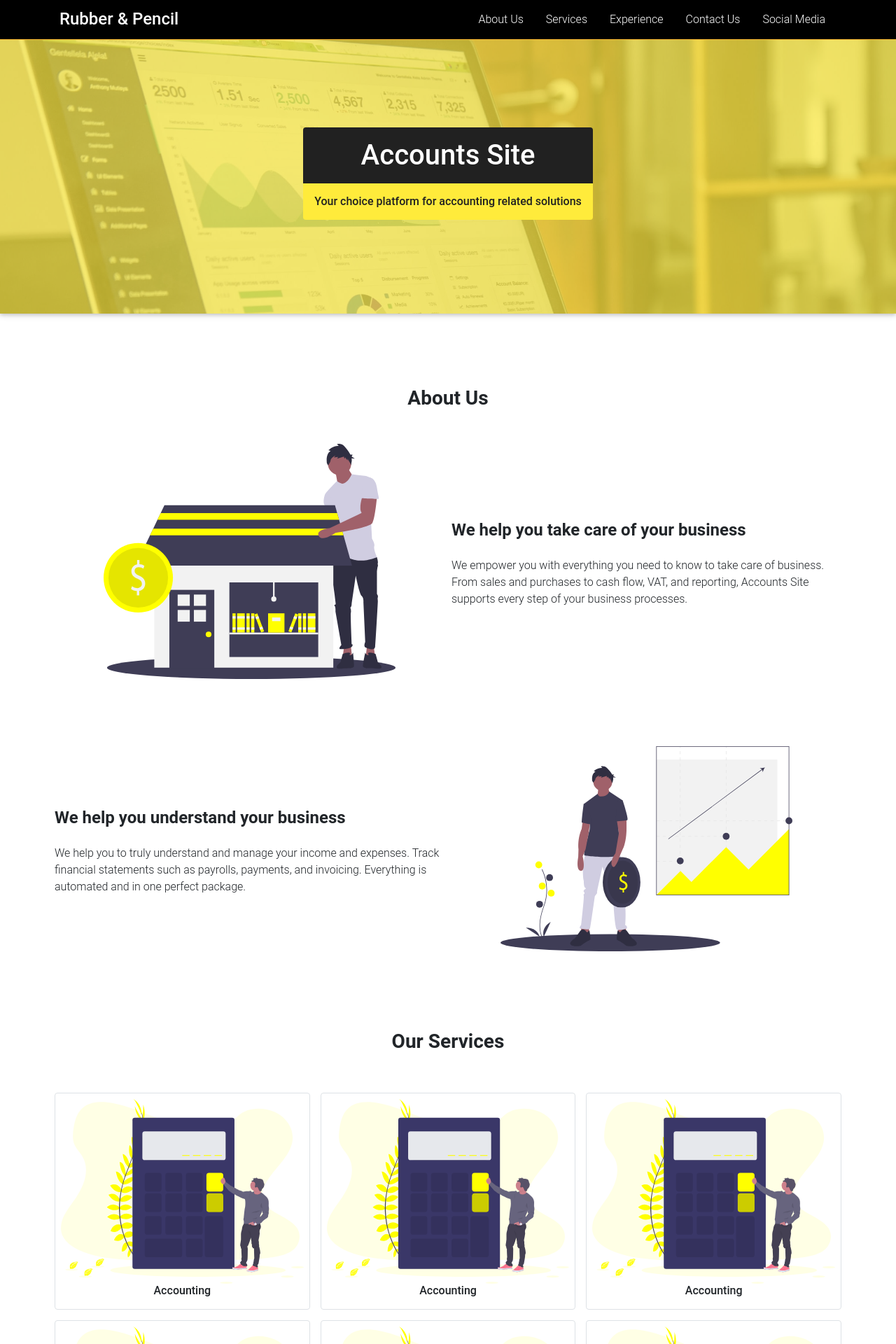
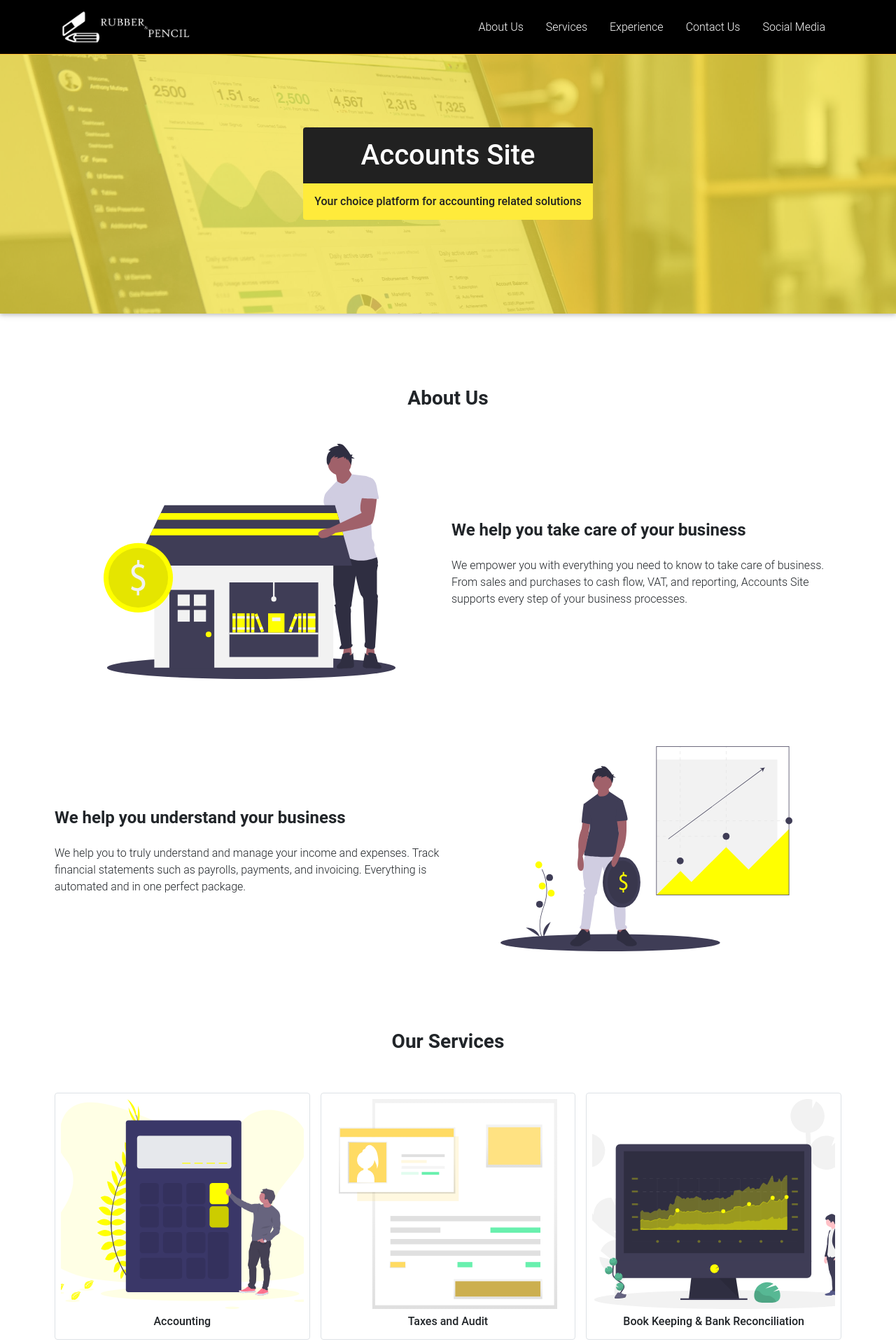
Before and after one commit to ThukuWakogi/accounts, a Django app: page / in a window 1280 px wide. Shown: the top 1920 px of the page at 70% size. Run offline with Django 3.2, Linux system fonts and the light colour scheme; some libraries are stand-ins or nearby versions.

Commit message:
Add Logo, Contacts and Services

```diff
--- a/templates/base.html
+++ b/templates/base.html
@@ -1,109 +1,139 @@
-{% load static %}
-{%load humanize%}
+{% load static %} {% load humanize %}
 <!DOCTYPE html>
 <html lang="en">
-
   <head>
-  <meta charset="utf-8">
-  <meta name="viewport" content="width=device-width, initial-scale=1, shrink-to-fit=no">
-  <meta http-equiv="x-ua-compatible" content="ie=edge">
+    <meta charset="utf-8" />
+    <meta
+      name="viewport"
+      content="width=device-width, initial-scale=1, shrink-to-fit=no"
+    />
+    <meta http-equiv="x-ua-compatible" content="ie=edge" />
     <title>Accounts - Home</title>
-  <link rel="icon" href="{% static 'images/a.png' %}"  sizes="16x16">
+    <link rel="icon" href="{% static 'images/a.png' %}" sizes="16x16" />
 
     <!-- Font Awesome -->
-  <link rel="stylesheet" href="https://use.fontawesome.com/releases/v5.11.2/css/all.css">
+    <link
+      rel="stylesheet"
+      href="https://use.fontawesome.com/releases/v5.11.2/css/all.css"
+    />
 
     <!-- CSS -->
-  <link rel="stylesheet" href="https://maxcdn.bootstrapcdn.com/bootstrap/4.4.1/css/bootstrap.min.css">
-  <link rel="stylesheet" href="{% static 'css/mdb.css' %}" >
-  {%block styles%}
-  {%endblock%}
+    <link
+      rel="stylesheet"
+      href="https://maxcdn.bootstrapcdn.com/bootstrap/4.4.1/css/bootstrap.min.css"
+    />
+    <link rel="stylesheet" href="{% static 'css/mdb.css' %}" />
+    {% block styles %} {% endblock %}
+    <style>
+      .nav-logo {
+        width: 190px;
+      }
 
+      footer {
+        margin-bottom: -25px;
+      }
+
+      .contacts p {
+        margin: 0;
+      }
+    </style>
   </head>
   <body>
     <!--Main Navigation-->
     <header>
       <!-- Navbar -->
-    <nav class="navbar black fixed-top navbar-expand-lg navbar-expand-md navbar-expand-sm border-bottom border-warning  navbar-dark z-depth-0 pt-0 mt-0 pb-0 mb-0">
+      <nav
+        class="navbar black fixed-top navbar-expand-lg navbar-expand-md navbar-expand-sm border-bottom border-warning navbar-dark z-depth-0 pt-0 mt-0 pb-0 mb-0"
+      >
         <div class="container">
-
           <!-- Brand -->
-            <a class="mt-2 mb-2 waves-effect navbar-brand" href="{%url 'home'%}" >
-                <strong class="h4" >Rubber & Pencil</strong>
+          <a class="mt-2 mb-2 waves-effect navbar-brand" href="{%url 'home'%}">
+            <img
+              class="nav-logo"
+              src="{%static 'images/rnp-logo-white.png'%}"
+            />
+            <!--<strong class="h4" >Rubber & Pencil</strong>-->
           </a>
 
           <!-- Collapse -->
-            <button class="navbar-toggler" type="button" data-toggle="collapse" data-target="#navbarSupportedContent"
-                    aria-controls="navbarSupportedContent" aria-expanded="false" aria-label="Toggle navigation">
+          <button
+            class="navbar-toggler"
+            type="button"
+            data-toggle="collapse"
+            data-target="#navbarSupportedContent"
+            aria-controls="navbarSupportedContent"
+            aria-expanded="false"
+            aria-label="Toggle navigation"
+          >
             <span class="navbar-toggler-icon"></span>
           </button>
 
           <!-- Links -->
-            <div class="collapse navbar-collapse " id="navbarSupportedContent">
-                <hr class="mt-0 hr" style="border-bottom: 2px solid yellow">
+          <div class="collapse navbar-collapse" id="navbarSupportedContent">
+            <hr class="mt-0 hr" style="border-bottom: 2px solid yellow;" />
             <!-- Left -->
             <ul class="navbar-nav mr-auto">
-                    <li class="nav-item active">
-                    </li>
+              <li class="nav-item active"></li>
             </ul>
 
             <!-- Right -->
             <ul class="navbar-nav">
               <li class="nav-item nav-link">
-                        <a href="#about" class="nav-link waves-effect"
-                        > About Us
-                        </a>
+                <a href="#about" class="nav-link waves-effect"> About Us </a>
               </li>
-                    <li class="nav-item  nav-link">
-                        <a href="#services" class="nav-link waves-effect"
-                        > Services
-                        </a>
+              <li class="nav-item nav-link">
+                <a href="#services" class="nav-link waves-effect"> Services </a>
               </li>
-                    <li class="nav-item  nav-link">
-                        <a href="#services" class="nav-link waves-effect"
-                        > Experience
+              <li class="nav-item nav-link">
+                <a href="#services" class="nav-link waves-effect">
+                  Experience
                 </a>
               </li>
 
               <li class="nav-item nav-link">
-                        <a href="#contact" class="nav-link waves-effect"
-                        > Contact Us
+                <a href="#contact" class="nav-link waves-effect">
+                  Contact Us
                 </a>
               </li>
-                    <li class="nav-item  nav-link">
-                        <a href="#services" class="nav-link waves-effect"
-                        > Social Media
+              <li class="nav-item nav-link">
+                <a href="#services" class="nav-link waves-effect">
+                  Social Media
                 </a>
               </li>
             </ul>
           </div>
-
         </div>
       </nav>
       <!-- Navbar -->
-
     </header>
     <!--Main Navigation-->
 
     <!--Main layout-->
 
-{%block content%}
-{%endblock%}
+    {%block content%} {%endblock%}
 
     <!--Main layout-->
 
     <!--Footer-->
     <footer class="page-footer text-center font-small black">
-    <div class="pb-4 pt-4 " style="color:yellow;">
+      <div class="pb-4 pt-4" style="color: yellow;">
         © <span id="year"></span> Copyright:
-        <a href="index.html" style="color:yellow;"> Accounts </a>
+        <a href="index.html" style="color: yellow;"> Accounts </a>
       </div>
     </footer>
     <!--/.Footer-->
 
     <!-- SCRIPTS -->
-<script  src="https://code.jquery.com/jquery-3.4.1.js" integrity="sha256-WpOohJOqMqqyKL9FccASB9O0KwACQJpFTUBLTYOVvVU="  crossorigin="anonymous"></script>
-<script src="https://cdnjs.cloudflare.com/ajax/libs/popper.js/1.14.7/umd/popper.min.js" integrity="sha384-UO2eT0CpHqdSJQ6hJty5KVphtPhzWj9WO1clHTMGa3JDZwrnQq4sF86dIHNDz0W1" crossorigin="anonymous"></script>
+    <script
+      src="https://code.jquery.com/jquery-3.4.1.js"
+      integrity="sha256-WpOohJOqMqqyKL9FccASB9O0KwACQJpFTUBLTYOVvVU="
+      crossorigin="anonymous"
+    ></script>
+    <script
+      src="https://cdnjs.cloudflare.com/ajax/libs/popper.js/1.14.7/umd/popper.min.js"
+      integrity="sha384-UO2eT0CpHqdSJQ6hJty5KVphtPhzWj9WO1clHTMGa3JDZwrnQq4sF86dIHNDz0W1"
+      crossorigin="anonymous"
+    ></script>
     <script src="https://maxcdn.bootstrapcdn.com/bootstrap/4.4.1/js/bootstrap.min.js"></script>
     <script type="text/javascript" src="{%static 'js/mdb.js'%}"></script>
 
@@ -114,7 +144,6 @@
     <script>
       document.getElementById("year").innerHTML = new Date().getFullYear();
     </script>
-  {%block scripts%}
-  {%endblock%}
+    {%block scripts%} {%endblock%}
   </body>
 </html>
--- a/templates/index.html
+++ b/templates/index.html
@@ -1,6 +1,4 @@
-{%extends 'base.html'%}
-{%load static%}
-{%block styles%}
+{%extends 'base.html'%} {%load static%} {%block styles%}
 <style>
   .hero {
     color: white;
@@ -8,205 +6,325 @@
     background-position: 50% 20%;
     background-repeat: no-repeat;
     background-size: cover;
-  height:50vh;
+    height: 50vh;
   }
 
-@media(min-width:841px){
-.about-grid{
+  @media (min-width: 841px) {
+    .about-grid {
       display: grid;
       grid-template-columns: repeat(2, 1fr);
       grid-gap: 10px;
     }
   }
 
-@media(max-width:840px){
-.about-grid{
+  @media (max-width: 840px) {
+    .about-grid {
       display: grid;
       grid-template-columns: 1fr;
       grid-gap: 10px;
     }
   }
-@media(min-width:841px){
-.services-grid{
+
+  @media (min-width: 841px) {
+    .services-grid {
       display: grid;
       grid-template-columns: repeat(3, 1fr);
       grid-gap: 15px;
     }
   }
 
-@media (min-width:572px) and (max-width:840px){
-.services-grid{
+  @media (min-width: 572px) and (max-width: 840px) {
+    .services-grid {
       display: grid;
       grid-template-columns: repeat(2, 1fr);
       grid-gap: 10px;
     }
   }
-@media(max-width:571px){
-.services-grid{
-padding:10px;
+
+  @media (max-width: 571px) {
+    .services-grid {
+      padding: 10px;
       display: grid;
-    grid-template-columns:  1fr;
+      grid-template-columns: 1fr;
       grid-gap: 10px;
     }
   }
-.form{
+
+  .form {
     display: grid;
-    grid-template-columns: .5fr 1fr;
+    grid-template-columns: 0.5fr 1fr;
     grid-gap: 5px;
+    margin-bottom: 16px;
   }
-.map-container-5{
-overflow:hidden;
-padding-bottom:56.25%;
-position:relative;
-height:0;
+
+  .map-container-5 {
+    overflow: hidden;
+    padding-bottom: 56.25%;
+    position: relative;
+    height: 0;
   }
-.map-container-5 iframe{
-left:0;
-top:0;
-height:100%;
-width:100%;
-position:absolute;
+
+  .map-container-5 iframe {
+    left: 0;
+    top: 0;
+    height: 100%;
+    width: 100%;
+    position: absolute;
+  }
+
+  table > tbody > tr > td:first-child {
+    display: block;
+  }
+
+  table p {
+    margin-left: 8px !important;
+  }
+
+	.services-grid > div {
+		display: flex;
+		flex-direction: column;
+	}
+
+	.services-grid > div > div:first-child {
+		margin: auto;
+	}
+
+	.services-grid img {
+		height: 300px;
+		object-fit: cover;
+	}
+
+	.services-grid .h6 {
+		margin-top: 8px;
 	}
 </style>
-{%endblock%}
-{%block content%}
-<div class="" style="min-height:90vh">
-    <main class="mt-5 ">
-    <div class="hero z-depth-1 d-flex justify-content-center ">
+{%endblock%} {%block content%}
+<div class="" style="min-height: 90vh;">
+  <main class="mt-5">
+    <div class="hero z-depth-1 d-flex justify-content-center">
       <div class="mask flex-center rgba-yellow-strong w-100">
-        <div class="my-auto rounded" style="max-height:200px">
+        <div class="my-auto rounded" style="max-height: 200px;">
           <p class="h1 text-center bg-dark p-3 rounded-top">Accounts Site</p>
-            <p class="h6 text-dark text-center yellow p-3 rounded-bottom">Your choice platform for accounting related solutions</p>
+          <p class="h6 text-dark text-center yellow p-3 rounded-bottom">
+            Your choice platform for accounting related solutions
+          </p>
         </div>
       </div>
     </div>
 
-    <div id="about" class=" pb-5"></div>
+    <div id="about" class="pb-5"></div>
 
-    <div class="container  mt-5  p-2" >
+    <div class="container mt-5 p-2">
       <p class="text-center h3 mb-4 font-weight-bold">About Us</p>
 
-        <div class=" about-grid mt-5">
-            <div class="text-center"><img src="{%static 'images/shop.svg'%}" class="w-75 "></div>
-            <div class=" my-auto" style="max-height:300px">
-                <p class="h4 font-weight-bold mt-4 mb-4">We help you take care of your business</p>
-                <p>We empower you with everything you need to know to take care of business. From sales and purchases to cash flow, VAT, and reporting, Accounts Site supports every step of your business processes.</p>
+      <div class="about-grid mt-5">
+        <div class="text-center">
+          <img src="{%static 'images/shop.svg'%}" class="w-75" />
+        </div>
+        <div class="my-auto" style="max-height: 300px;">
+          <p class="h4 font-weight-bold mt-4 mb-4">
+            We help you take care of your business
+          </p>
+          <p>
+            We empower you with everything you need to know to take care of
+            business. From sales and purchases to cash flow, VAT, and reporting,
+            Accounts Site supports every step of your business processes.
+          </p>
         </div>
       </div>
 
-        <div class=" about-grid mt-5 pt-5">
-            <div class=" my-auto" style="max-height:300px">
-            <p class="h4 font-weight-bold mt-4 mb-4">We help you understand your business</p>
-            <p >We help you to truly understand and manage your income and expenses. Track financial statements such as payrolls, payments, and invoicing. Everything is automated and in one perfect package.</p>
+      <div class="about-grid mt-5 pt-5">
+        <div class="my-auto" style="max-height: 300px;">
+          <p class="h4 font-weight-bold mt-4 mb-4">
+            We help you understand your business
+          </p>
+          <p>
+            We help you to truly understand and manage your income and expenses.
+            Track financial statements such as payrolls, payments, and
+            invoicing. Everything is automated and in one perfect package.
+          </p>
         </div>
-            <div class="text-center"><img src="{%static 'images/und.svg'%}" class="w-75 "></div>
+        <div class="text-center">
+          <img src="{%static 'images/und.svg'%}" class="w-75" />
+        </div>
+      </div>
     </div>
 
-    </div>
+    <div id="services" class="pb-5"></div>
 
-    <div id="services" class=" pb-5"></div>
-
-    <div class="container  mt-5  p-2">
-        <p class="text-center h3  pb-5 font-weight-bold">Our Services</p>
+    <div class="container mt-5 p-2">
+      <p class="text-center h3 pb-5 font-weight-bold">Our Services</p>
       <div class="services-grid">
         <div class="p-2 rounded border">
-            <div><img src="{%static 'images/calculator.svg'%}" class="w-100"></div>
+          <div>
+            <img src="{%static 'images/calculator.svg'%}" class="w-100" />
+          </div>
           <div>
             <p class="h6 text-center">Accounting</p>
           </div>
         </div>
 
         <div class="p-2 rounded border">
-            <div><img src="{%static 'images/calculator.svg'%}" class="w-100"></div>
           <div>
-                <p class="h6 text-center">Accounting</p>
+            <img src="{%static 'images/acc.svg'%}" class="w-100" />
+          </div>
+          <div>
+            <p class="h6 text-center">Taxes and Audit</p>
           </div>
         </div>
 
         <div class="p-2 rounded border">
-            <div><img src="{%static 'images/calculator.svg'%}" class="w-100"></div>
           <div>
-                <p class="h6 text-center">Accounting</p>
+            <img src="{%static 'images/biz.svg'%}" class="w-100" />
+          </div>
+          <div>
+            <p class="h6 text-center">Book Keeping & Bank Reconciliation</p>
           </div>
         </div>
 
         <div class="p-2 rounded border">
-            <div><img src="{%static 'images/calculator.svg'%}" class="w-100"></div>
           <div>
-                <p class="h6 text-center">Accounting</p>
+            <img src="{%static 'images/understand.svg'%}" class="w-100" />
+          </div>
+          <div>
+            <p class="h6 text-center">
+              Feasibility Structures & Financial Models
+            </p>
           </div>
         </div>
 
         <div class="p-2 rounded border">
-            <div><img src="{%static 'images/calculator.svg'%}" class="w-100"></div>
           <div>
-                <p class="h6 text-center">Accounting</p>
+            <img src="{%static 'images/money.svg'%}" class="w-100" />
+          </div>
+          <div>
+            <p class="h6 text-center">Financial Reports & Statements</p>
           </div>
         </div>
 
         <div class="p-2 rounded border">
-            <div><img src="{%static 'images/calculator.svg'%}" class="w-100"></div>
           <div>
-                <p class="h6 text-center">Accounting</p>
+            <img src="{%static 'images/revenue.svg'%}" class="w-100" />
+          </div>
+          <div>
+            <p class="h6 text-center">
+              Charts of Accounts & Cashflow Projections
+            </p>
           </div>
         </div>
       </div>
     </div>
 
-        <div id="contact" class="black pb-5  mt-5 border-top border-warning"></div>
-        <div class=" black ">
-        <p class="text-center h3 text-white pb-5 pt-5 font-weight-bold">Contact Us</p>
-            <div class="container contact-grid mx-auto" >
-                <div class="form ">
+    <div id="contact" class="black pb-5 mt-5 border-top border-warning"></div>
+    <div class="black">
+      <p class="text-center h3 text-white pb-5 pt-5 font-weight-bold">
+        Contact Us
+      </p>
+      <div class="container contact-grid mx-auto">
+        <div class="form">
           <div class="contacts text-white">
             <p class="h5 mb-4">Contacts</p>
-                        <p><i class="fas fa-map-marker"></i> Location</p>
-                        <p><i class="fas fa-phone"></i> Telephone</p>
-                        <p><i class="fas fa-envelope"></i> Email</p>
-                        <p><i class="fab fa-facebook"></i> Facebook</p>
-                        <p><i class="fab fa-instagram"></i> Instagram</p>
+            <table>
+              <tbody>
+                <tr>
+                  <td>
+                    <i class="fas fa-map-marker"></i>
+                  </td>
+                  <td>
+                    <p>Centenary House, 4th Floor Office, Westlands</p>
+                  </td>
+                </tr>
+                <tr>
+                  <td>
+                    <i class="fas fa-phone"></i>
+                  </td>
+                  <td>
+                    <p>+254 715 261189</p>
+                  </td>
+                </tr>
+                <tr>
+                  <td>
+                    <i class="fas fa-envelope"></i>
+                  </td>
+                  <td>
+                    <p>rubber&pencil@gmail.com</p>
+                  </td>
+                </tr>
+              </tbody>
+            </table>
           </div>
-                    <form  method="post">
+          <form method="post">
             {%csrf_token%}
             <div class="form-row mb-3">
-                        <div class=" col-6">
-                            <input class="form-control" name="name" type="text" required placeholder="Name">
+              <div class="col-6">
+                <input
+                  class="form-control"
+                  name="name"
+                  type="text"
+                  required
+                  placeholder="Name"
+                />
               </div>
-                        <div class=" col-6" >
-                            <input class="form-control" name="email" type="email" id="email" required placeholder="Email">
+              <div class="col-6">
+                <input
+                  class="form-control"
+                  name="email"
+                  type="email"
+                  id="email"
+                  required
+                  placeholder="Email"
+                />
               </div>
             </div>
             <div class="form-row mb-3">
               <div class="col-12">
-                                <textarea placeholder="Write us a message..." name="message" id="message" rows="4" class="form-control" required></textarea>
+                <textarea
+                  placeholder="Write us a message..."
+                  name="message"
+                  id="message"
+                  rows="4"
+                  class="form-control"
+                  required
+                ></textarea>
               </div>
             </div>
-                        <div class="form-row ">
+            <div class="form-row">
               <div class="col-12">
-                            <button class="btn btn-block yellow my-0 ml-0" type="submit"> Send</button>
+                <button class="btn btn-block yellow my-0 ml-0" type="submit">
+                  Send
+                </button>
               </div>
             </div>
           </form>
         </div>
 
-                <div id="map-container-google-8" class="z-depth-1-half map-container-5" style="height: 300px">
-                  <iframe src="https://www.google.com/maps/embed?pb=!1m14!1m8!1m3!1d7977.686571367218!2d36.801571!3d-1.266718!3m2!1i1024!2i768!4f13.1!3m3!1m2!1s0x182f1740f08bd937%3A0x17df82314a4188d4!2sCentenary%20House%2C%20Ring%20Rd%20Westlands%20Ln%2C%20Nairobi!5e0!3m2!1sen!2ske!4v1584022989385!5m2!1sen!2ske" width="600" height="450" frameborder="0" style="border:0;" allowfullscreen="" aria-hidden="false" tabindex="0"></iframe>
+        <div
+          id="map-container-google-8"
+          class="z-depth-1-half map-container-5"
+          style="height: 300px;"
+        >
+          <iframe
+            src="https://www.google.com/maps/embed?pb=!1m14!1m8!1m3!1d7977.686571367218!2d36.801571!3d-1.266718!3m2!1i1024!2i768!4f13.1!3m3!1m2!1s0x182f1740f08bd937%3A0x17df82314a4188d4!2sCentenary%20House%2C%20Ring%20Rd%20Westlands%20Ln%2C%20Nairobi!5e0!3m2!1sen!2ske!4v1584022989385!5m2!1sen!2ske"
+            width="600"
+            height="450"
+            frameborder="0"
+            style="border: 0;"
+            allowfullscreen=""
+            aria-hidden="false"
+            tabindex="0"
+          ></iframe>
         </div>
-
-
       </div>
     </div>
   </main>
+</div>
+{% endblock %}
+{% block scripts %}
+<script>
+  $("hero").css({ height: $(window).height() / 2 + "px" });
 
-</div>
-{%endblock%}
-{%block scripts%}
-<script>
-$("hero").css({ height: ($(window).height()/2) + "px" });
-
-$(window).on("resize", function() {
-  $(".hero").css({ height: ($(window).height()/2) + "px" });
+  $(window).on("resize", function () {
+    $(".hero").css({ height: $(window).height() / 2 + "px" });
   });
-
 </script>
-{%endblock%}
+{% endblock %}
```
Also changed, not shown: static/images/rnp-logo-white.png (added), 1 other file. Lines whose indentation alone changed are shown as unchanged.
